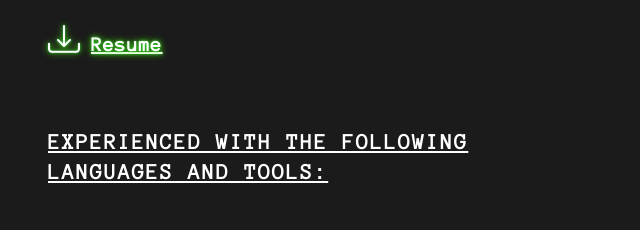
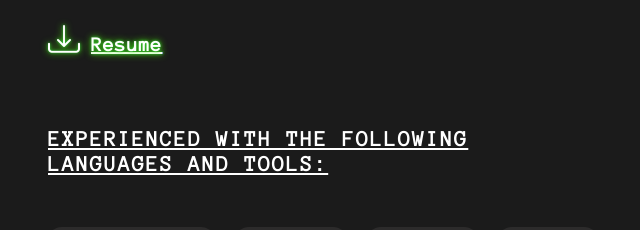
Before and after one commit to tatyanakarlen/PortfolioWebsite, a React (Create React App) app: page / in a window 1280 px wide. Shown: the part 1340-1570 px from the top of the page, without its empty margins (302-942 px from the left). Built offline with nearby package versions, Linux system fonts and the light colour scheme; a web font is replaced by a local one.

Commit message:
fixed line height on skills

```diff
--- a/src/components/About/About.jsx
+++ b/src/components/About/About.jsx
@@ -22,14 +22,17 @@ const About = () => {
       </p>
       <br />
       <br />
-      <div className="download">
-      <a class="social-links" href={resumeLink}>
+      {/* <div className="download"> */}
+      <a class="social-links" href={resumeLink} target="_blank">
+        <div className="download">
       <i id="download-icon" class="bi bi-download"></i>
+      <h1>Resume</h1>
+      </div>
         </a>
-        <h1>Resume</h1>
 
 
-      </div>
+
+      {/* </div> */}
     </div>
   );
 };
--- a/src/components/Skills/Skills.css
+++ b/src/components/Skills/Skills.css
@@ -8,6 +8,12 @@
   flex-wrap: wrap;
   gap: 2rem;
   margin-top: 1rem;
+}
+
+.skills h1 {
+  line-height: 2.5rem;
+  letter-spacing: 2px;
+
 }
 
 .skill-container {
--- a/src/components/Skills/Skills.jsx
+++ b/src/components/Skills/Skills.jsx
@@ -4,13 +4,16 @@ import './Skills.css';
 const Skills = () => {
   return (
     <div class="skills" id="skills">
-      <div>
+      <p>
+      <h1 class="bold-underlined-text">Experienced with the following languages and tools:</h1>
+      </p>
+      {/* <div>
         <p id="skills-experience-headline" class="paragraph">
           <span class="bold-underlined-text">
             Experienced with the following languages and tools:
           </span>
         </p>
-      </div>
+      </div> */}
       <br />
 
       <div class="skills-container-wrapper">
```
